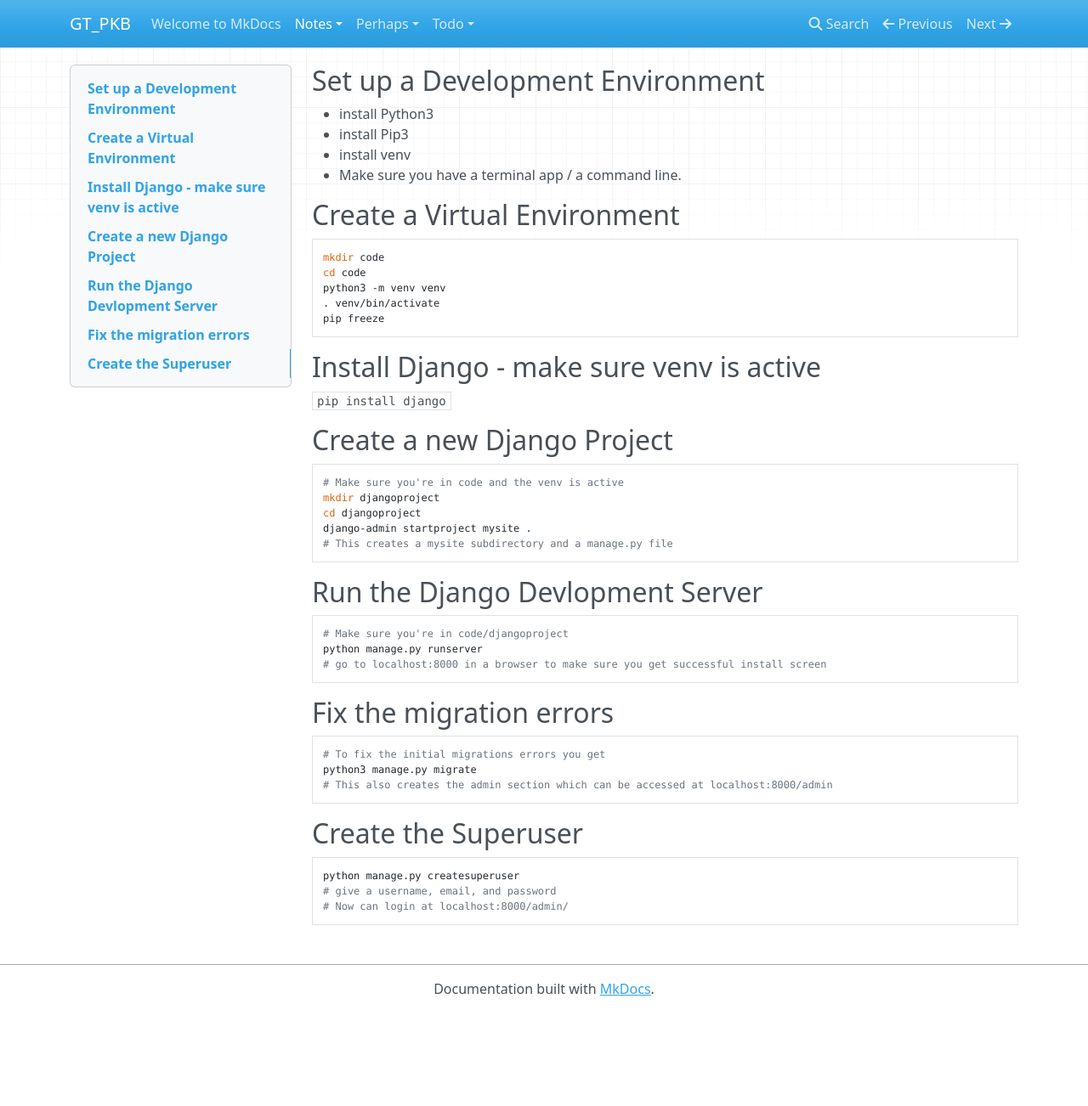
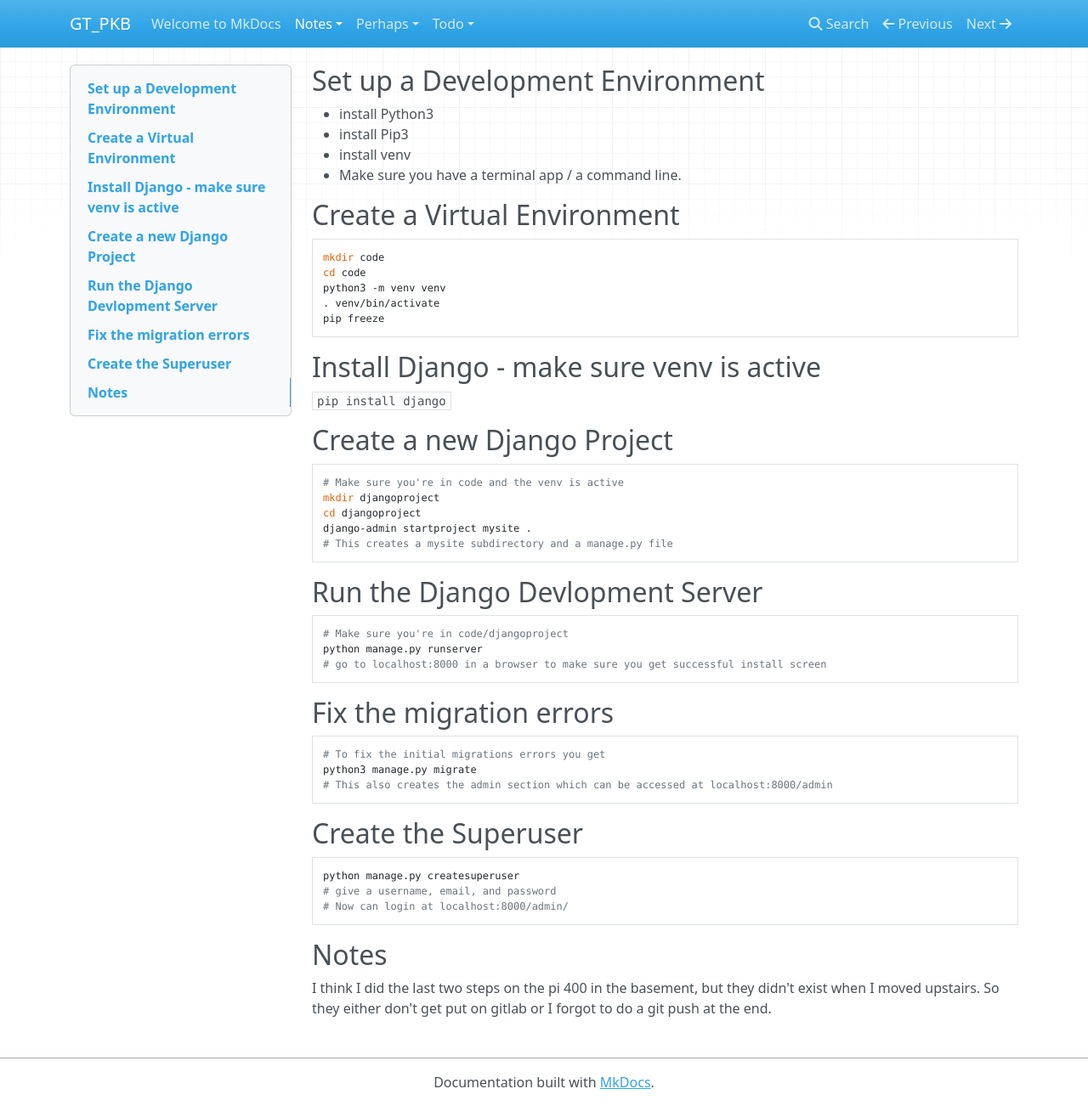
Before and after one commit to terryinfcco/class_notes, an MkDocs documentation site: the page built from docs/notes/django/codemy_django_intro/01-Stuff_For_Every_Django_Project.md, in a window 1280 px wide and 1302 px high. Shown: the whole window at 85% size. Built offline with MkDocs 1.6.1, drawn with Linux system fonts in a browser that asks for light colours; nearby versions of some CDN libraries.

Commit message:
Note about migrations and superuser

````diff
--- a/docs/notes/django/codemy_django_intro/01-Stuff_For_Every_Django_Project.md
+++ b/docs/notes/django/codemy_django_intro/01-Stuff_For_Every_Django_Project.md
@@ -45,3 +45,7 @@ python manage.py createsuperuser
 # give a username, email, and password
 # Now can login at localhost:8000/admin/
 ```
+
+## Notes
+
+I think I did the last two steps on the pi 400 in the basement, but they didn't exist when I moved upstairs. So they either don't get put on gitlab or I forgot to do a git push at the end.
````
